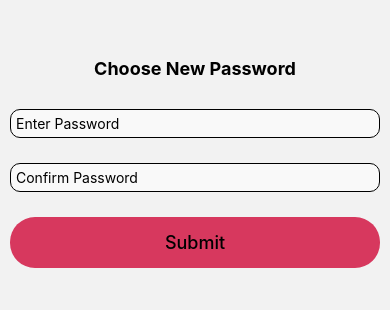
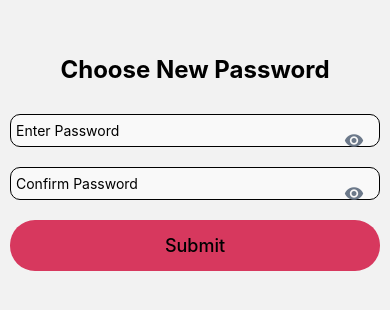
Before and after one commit to Qashu02/FYP, a React Native app in the folder MyNewProject/: screen /ConfirmPassword in a window 390 px wide. Shown: the part 254-564 px from the top of the page. Built offline with nearby package versions, Linux system fonts and the light colour scheme.

Commit message:
forget password validation

```diff
--- a/MyNewProject/Navigation/AuthNavigation.js
+++ b/MyNewProject/Navigation/AuthNavigation.js
@@ -13,7 +13,7 @@ export default function AuthNavigation() {
     <Stack.Navigator screenOptions={{ headerShown: false }}>
       <Stack.Screen name="Registration" component={RegistrationScreen} />
       <Stack.Screen name="Login" component={LoginScreen} />
-      <Stack.Screen name="ForgotPassword" component={ForgotPasswordScreen} />
+      <Stack.Screen name="Forgot Password" component={ForgotPasswordScreen} />
       <Stack.Screen name='ConfirmPassword' component={ConfirmPasswordScreen}/>
       <Stack.Screen name='User Selection' component={UserSelectionScreen}/>
 
--- a/MyNewProject/Screens/ConfirmPasswordScreen.js
+++ b/MyNewProject/Screens/ConfirmPasswordScreen.js
@@ -1,19 +1,67 @@
-import React from 'react';
+import React, { useState } from 'react';
 import { View, StyleSheet, Text } from 'react-native';
 import AppTextInput from '../components/AppTextInput';
 import AppButton from '../components/AppButton';
-import WeddingImage from '../components/Login/WeddingImage';
+import { Formik } from 'formik';
+import * as Yup from 'yup';
+import AppErrorMessage from '../components/AppErrorMessage';
 
-function ConfirmPasswordScreen({navigation}) {
+function ConfirmPasswordScreen({ navigation }) {
+  const [showPassword, setShowPassword] = useState(false);
+  const [showConfirmPassword, setShowConfirmPassword] = useState(false);
+
+  const validationSchema = Yup.object().shape({
+    password: Yup.string()
+      .required("Password is required")
+      .min(8, "Password must be at least 8 characters"),
+    confirmPassword: Yup.string()
+      .required("Please confirm your password")
+      .oneOf([Yup.ref("password"), null], "Passwords must match"),
+  });
+
   return (
-    <View style={styles.container}>
+    <Formik
+      validationSchema={validationSchema}
+      initialValues={{ password: '', confirmPassword: '' }}
+      onSubmit={(values) => {
+        console.log("Password is reset", values);
+        navigation.navigate('Login');
+      }}
+    >
+      {({ touched, errors, handleChange, handleBlur, handleSubmit, values }) => (
+        <View style={styles.container}>
+          <Text style={styles.text}>Choose New Password</Text>
 
-        <Text style={styles.text}>Choose New Password</Text>
-        <AppTextInput style={styles.input} placeholder='Enter Password' lock={'eye'} />
-        <AppTextInput style={styles.input} placeholder='Confirm Password' lock={"eye"} />
-        <AppButton title={'Submit'} onPress={()=>navigation.navigate('Login')} />
+          <AppTextInput
+            placeholder="Enter Password"
 
-    </View>
+            iconPress="eye"
+            secureTextEntry={!showPassword}
+            onIconPress={() => setShowPassword((prev) => !prev)}
+            onChangeText={handleChange('password')}
+            onBlur={handleBlur('password')}
+            value={values.password}
+            style={styles.field}
+          />
+          <AppErrorMessage error={errors.password} visible={touched.password} />
+
+          <AppTextInput
+            placeholder="Confirm Password"
+
+            iconPress="eye"
+            secureTextEntry={!showConfirmPassword}
+            onIconPress={() => setShowConfirmPassword((prev) => !prev)}
+            onChangeText={handleChange('confirmPassword')}
+            onBlur={handleBlur('confirmPassword')}
+            value={values.confirmPassword}
+            style={styles.field}
+          />
+          <AppErrorMessage error={errors.confirmPassword} visible={touched.confirmPassword} />
+
+          <AppButton title="Submit" onPress={handleSubmit} />
+        </View>
+      )}
+    </Formik>
   );
 }
 
@@ -22,24 +70,17 @@ const styles = StyleSheet.create({
     flex: 1,
     width: "100%",
     alignItems: 'center',
-    justifyContent:'center',
-   paddingHorizontal:10
+    justifyContent: 'center',
+    paddingHorizontal: 10,
   },
-
-
   text: {
-    fontSize: 18,
+    fontSize: 24,
     fontWeight: "bold",
     marginBottom: 20,
   },
-  input: {
-    flexDirection: 'row',
-    justifyContent: 'space-between',
-    marginBottom: 15,
-  },
-  wedding:{
-    marginLeft:200
+  field:{
+    justifyContent:'space-between'
   }
-})
+});
 
 export default ConfirmPasswordScreen;
--- a/MyNewProject/Screens/ForgotPasswordScreen.js
+++ b/MyNewProject/Screens/ForgotPasswordScreen.js
@@ -2,44 +2,72 @@ import React from 'react';
 import { View, StyleSheet, Text, TouchableOpacity } from 'react-native';
 import AppTextInput from '../components/AppTextInput';
 import AppButton from '../components/AppButton';
+import { Formik } from 'formik';
+import * as Yup from 'yup';
+import AppErrorMessage from '../components/AppErrorMessage';
 
 function ForgotPasswordScreen({ navigation }) {
+  const ValidationSchema = Yup.object().shape({
+    email: Yup.string().required("Email is Required").email('Invalid Email'),
+  });
+
   return (
     <View style={styles.container}>
+      <Formik
+        initialValues={{ email: '' }}
+        validationSchema={ValidationSchema}
+        onSubmit={(values) => {
+          console.log("Forgot password", values);
+          navigation.navigate("ConfirmPassword");
+        }}
+      >
+        {({ values, touched, handleBlur, handleChange, errors, handleSubmit }) => (
           <View style={styles.content}>
             <Text style={styles.text}>Forgot Password</Text>
-        <AppTextInput icon={'email'} placeholder={'Enter your Email'} />
-        <AppButton title={'Submit'} onPress={() => navigation.navigate('ConfirmPassword')} />
+
+            <AppTextInput
+              icon="email"
+              placeholder="Enter your Email"
+              value={values.email}
+              onChangeText={handleChange('email')}
+              onBlur={handleBlur('email')}
+            />
+            <AppErrorMessage error={errors.email} visible={touched.email} />
+
+            <AppButton title="Submit" onPress={handleSubmit} />
+
             <TouchableOpacity onPress={() => navigation.navigate('Login')}>
               <Text style={styles.login}>Log in</Text>
             </TouchableOpacity>
           </View>
+        )}
+      </Formik>
     </View>
   );
 }
 
 const styles = StyleSheet.create({
   container: {
-    flex: 1, // Fill the whole screen
-    justifyContent: 'center', // Vertical center
-    alignItems: 'center',     // Horizontal center
-    backgroundColor: '#fff',  // Optional: set background
+    flex: 1,
+    justifyContent: 'center',
+    alignItems: 'center',
+    paddingHorizontal: 20,
+    paddingBottom: 30,
   },
   content: {
-    width: "90%",
+    width: "100%",
     alignItems: 'center',
-
   },
   text: {
     fontSize: 24,
     fontWeight: "bold",
-    marginBottom: 20
+    marginBottom: 20,
   },
   login: {
     fontSize: 16,
     color: '#555',
-    marginTop: 10
-  }
+    marginTop: 10,
+  },
 });
 
 export default ForgotPasswordScreen;
--- a/MyNewProject/Screens/LoginScreen.js
+++ b/MyNewProject/Screens/LoginScreen.js
@@ -1,41 +1,105 @@
 import React from 'react';
-import { View, StyleSheet, Text, TouchableOpacity, ScrollView, Dimensions } from 'react-native';
+import {
+  View,
+  StyleSheet,
+  Text,
+  TouchableOpacity,
+  ScrollView,
+  Dimensions,
+  Platform,
+  KeyboardAvoidingView,
+} from 'react-native';
 
 import WeddingImage from '../components/Login/WeddingImage';
 import AppButton from '../components/AppButton';
-import Sign from '../components/Login/Sign';
+import AppTextInput from '../components/AppTextInput';
+import AppErrorMessage from '../components/AppErrorMessage';
+
+import { Formik } from 'formik';
+import * as Yup from 'yup';
 
 const { height } = Dimensions.get('window');
 
-const LoginScreen = ({navigation}) => {
+const validationSchema = Yup.object().shape({
+  email: Yup.string().required('Email is required').email("Invalid email"),
+  password: Yup.string().required("Password is required"),
+});
+
+const LoginScreen = ({ navigation }) => {
   return (
+    <KeyboardAvoidingView
+      behavior={Platform.OS === 'ios' ? 'padding' : null}
+      style={{ flex: 1 }}
+    >
+      <ScrollView contentContainerStyle={styles.container} showsVerticalScrollIndicator={false}>
+        <WeddingImage style={styles.wedding} source={require('../assets/Wedding.png')} />
 
+        <Formik
+          initialValues={{ email: '', password: '' }}
+          validationSchema={validationSchema}
+          onSubmit={(values) => {
+            console.log("Login Data", values);
+            navigation.navigate('User Selection');
+          }}
+        >
+          {({ handleChange, handleBlur, handleSubmit, values, errors, touched }) => (
+            <>
+              <Text style={styles.heading}>Sign In</Text>
 
-      <ScrollView contentContainerStyle={styles.container} showsVerticalScrollIndicator={false}>
-     <WeddingImage style={styles.wedding} source={require('../assets/Wedding.png')}/>
-        <Sign style={styles.signin} />
-        <AppButton title="Log in"  onPress={()=>navigation.navigate('User Selection')}/>
+              <AppTextInput
+                icon="email"
+                placeholder="Enter your email"
+                value={values.email}
+                onChangeText={handleChange('email')}
+                onBlur={handleBlur('email')}
+              />
+              <AppErrorMessage error={errors.email} visible={touched.email} />
 
-        <TouchableOpacity style={styles.forgotContainer} onPress={()=>navigation.navigate('ForgotPassword')}>
+              <AppTextInput
+                icon="lock"
+                placeholder="Enter your password"
+                secureTextEntry
+                value={values.password}
+                onChangeText={handleChange('password')}
+                onBlur={handleBlur('password')}
+              />
+              <AppErrorMessage error={errors.password} visible={touched.password} />
+
+              <AppButton title="Log in" onPress={handleSubmit} />
+            </>
+          )}
+        </Formik>
+
+        <TouchableOpacity style={styles.forgotContainer} onPress={() => navigation.navigate('Forgot Password')}>
           <Text style={styles.forgotText}>Forgot Password?</Text>
         </TouchableOpacity>
 
-        <AppButton style={styles.createBtn} color="white" title="Create New Account"  onPress={()=>navigation.navigate('Registration')}/>
+        <AppButton
+          style={styles.createBtn}
+          color="white"
+          title="Create New Account"
+          onPress={() => navigation.navigate('Registration')}
+        />
       </ScrollView>
-
+    </KeyboardAvoidingView>
   );
 };
 
 const styles = StyleSheet.create({
-
   container: {
     alignItems: 'center',
     paddingHorizontal: 20,
-
+    paddingBottom: 30,
   },
-  signin: {
-    width: '100%',
+  heading: {
+    fontSize: 18,
+    fontWeight: 'bold',
+    textAlign: 'left',
+    alignSelf: 'flex-start',
+    textTransform: 'uppercase',
     marginBottom: 20,
+    marginTop: 10,
+    color: '#333',
   },
   forgotContainer: {
     marginVertical: 10,
@@ -49,10 +113,10 @@ const styles = StyleSheet.create({
     borderColor: 'black',
     borderWidth: 1,
   },
-wedding:{
-  marginLeft:200,
-  marginTop:100
-}
+  wedding: {
+    marginLeft: 200,
+    marginTop: 100,
+  },
 });
 
 export default LoginScreen;
--- a/MyNewProject/components/Login/Sign.js
+++ /dev/null
@@ -1,35 +0,0 @@
-import React from 'react';
-import { View,StyleSheet,Text } from 'react-native';
-import {MaterialCommunityIcons } from "@expo/vector-icons"
-
-import AppTextInput from '../AppTextInput';
-const Sign=({style})  =>{
-    return (
-<View style={[styles.container, style]}>
-    <Text style={styles.heading}>Sign In</Text>
-        <AppTextInput icon={'email'}
-        placeholder={'Enter your email'}/>
-
-        <AppTextInput icon={'lock'}
-        placeholder={'Enter password'}/>
-
-
-
-
-     </View>
-    );
-}
-const styles = StyleSheet.create({
-    container:{
-       width:"100%"
-
-    },
-    heading:{
-        fontSize:18,
-        fontWeight:'bold',
-        textAlign:'left',
-        textTransform:'uppercase'
-    },
-
-})
-export default Sign;
```
Lines whose indentation alone changed are shown as unchanged.
